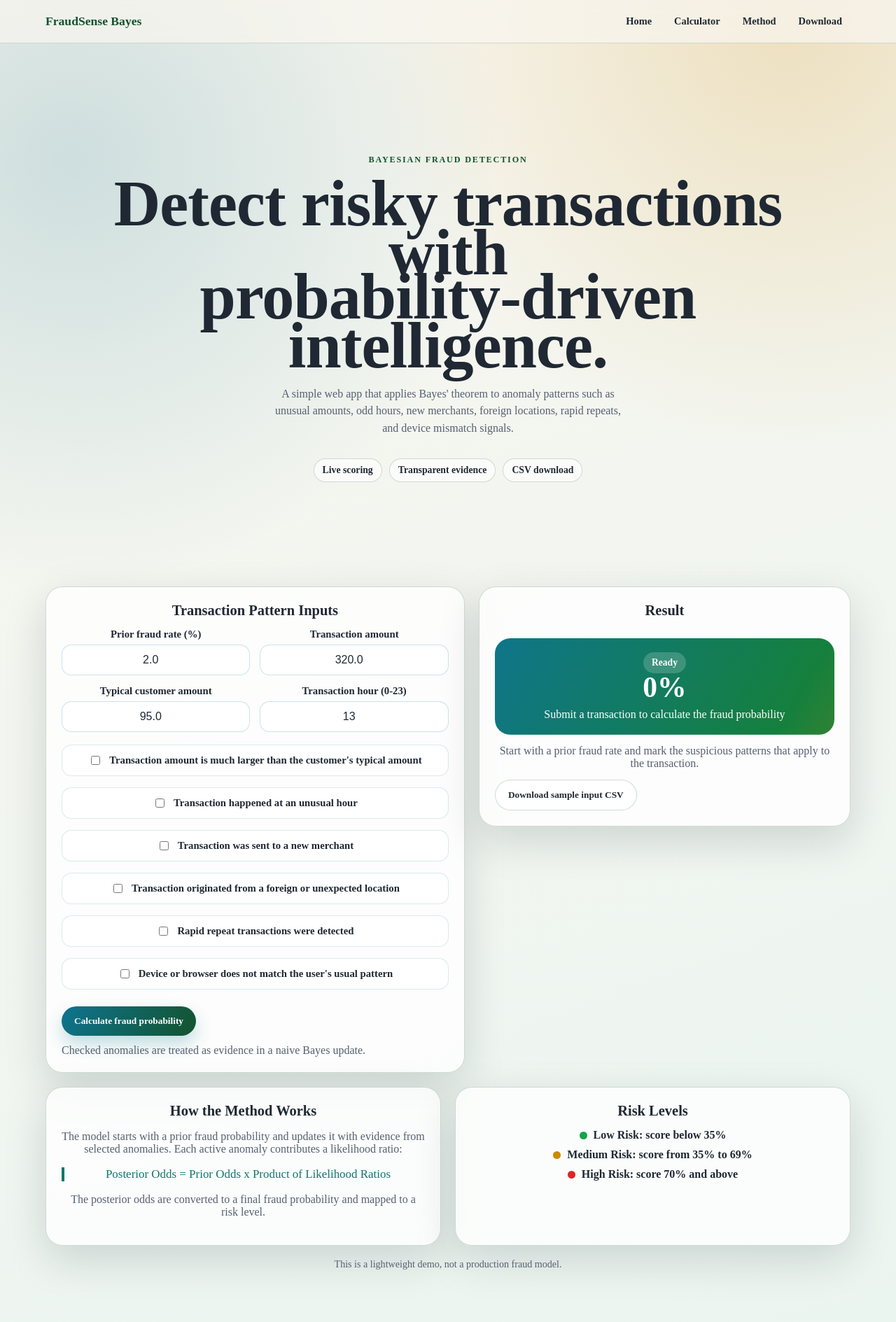
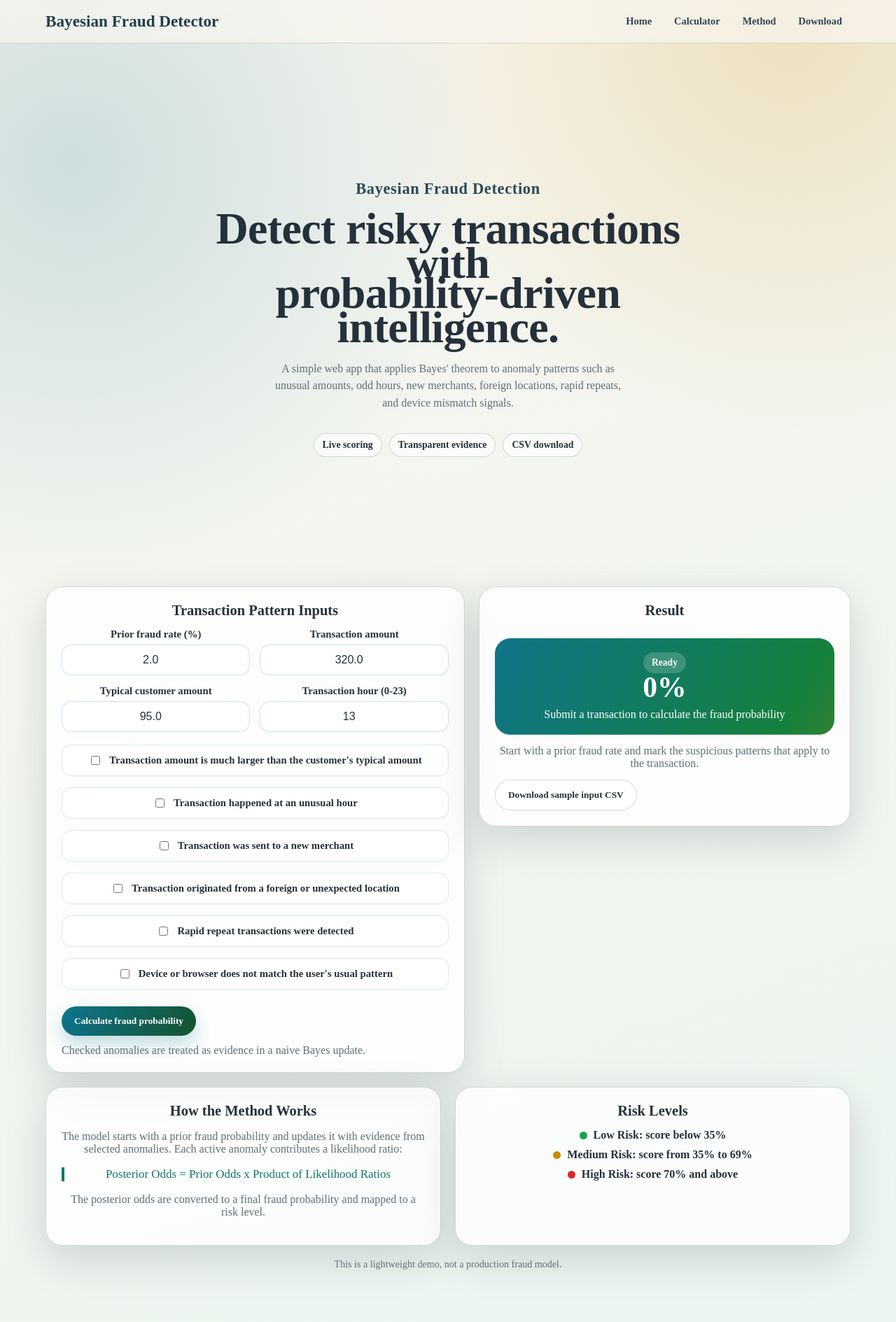
Before and after one commit to KritikaTech123/Fraud-Detection-Using-Bayesian-Probability, a Flask app: page / in a window 1280 px wide. Shown: the whole page at 70% size. Run offline with Flask 3, Linux system fonts and the light colour scheme.

Commit message:
Refine hero size and emphasize app name styling

```diff
--- a/static/styles.css
+++ b/static/styles.css
@@ -2,8 +2,8 @@
   color-scheme: light;
   --bg-1: #f9f6ef;
   --bg-2: #ebf5f0;
-  --ink: #1f2833;
-  --muted: #556070;
+  --ink: #24313c;
+  --muted: #5f6f7b;
   --brand: #0e7490;
   --brand-2: #14532d;
   --brand-3: #ca8a04;
@@ -53,9 +53,9 @@ body {
 
 .brand {
   font-family: "Times New Roman", Times, serif;
-  font-size: 1.1rem;
+  font-size: 1.45rem;
   text-decoration: none;
-  color: var(--brand-2);
+  color: #1f3f4c;
   font-weight: 700;
 }
 
@@ -67,7 +67,7 @@ body {
 
 .menu a {
   text-decoration: none;
-  color: var(--ink);
+  color: #324452;
   padding: 8px 12px;
   border-radius: 999px;
   font-weight: 700;
@@ -97,17 +97,17 @@ body {
 
 .eyebrow {
   font-family: "Times New Roman", Times, serif;
-  letter-spacing: 0.15em;
-  text-transform: uppercase;
+  letter-spacing: 0.03em;
+  text-transform: none;
   font-weight: 700;
-  color: var(--brand-2);
-  font-size: 0.76rem;
+  color: #2a4a58;
+  font-size: 1.4rem;
 }
 
 h1 {
   font-family: "Times New Roman", Times, serif;
   margin: 8px auto 0;
-  font-size: clamp(2.8rem, 7.2vw, 6.8rem);
+  font-size: clamp(2rem, 5vw, 4.8rem);
   font-weight: 800;
   line-height: 0.76;
   letter-spacing: -0.01em;
@@ -499,9 +499,13 @@ th {
 
 @media (max-width: 520px) {
   h1 {
-    font-size: clamp(1.7rem, 8.2vw, 2.8rem);
+    font-size: clamp(1.25rem, 5.5vw, 2rem);
     line-height: 0.95;
     max-width: 92vw;
+  }
+
+  .eyebrow {
+    font-size: 1.1rem;
   }
 
   .hero {
--- a/templates/index.html
+++ b/templates/index.html
@@ -9,7 +9,7 @@
 <body>
   <header class="topbar">
     <div class="topbar-inner">
-      <a class="brand" href="#home">FraudSense Bayes</a>
+      <a class="brand" href="#home">Bayesian Fraud Detector</a>
       <nav class="menu">
         <a href="#home">Home</a>
         <a href="#calculator">Calculator</a>
```
